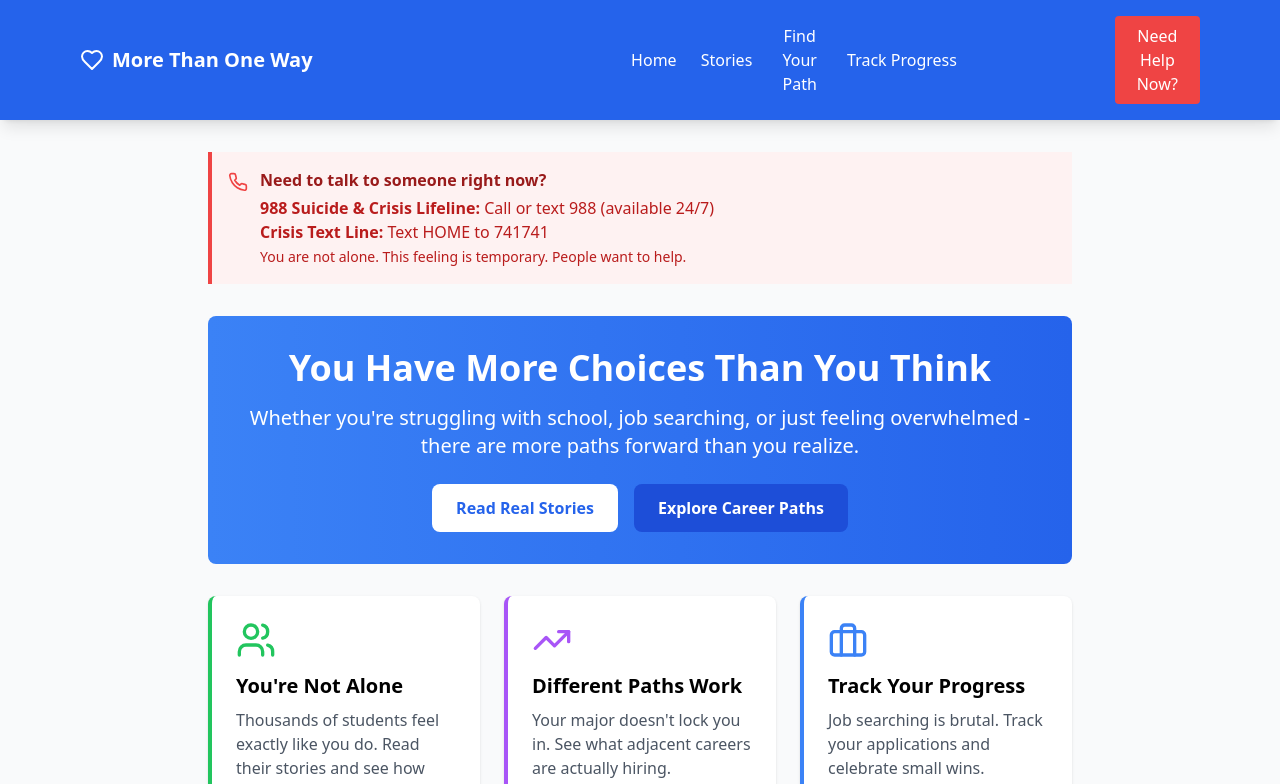
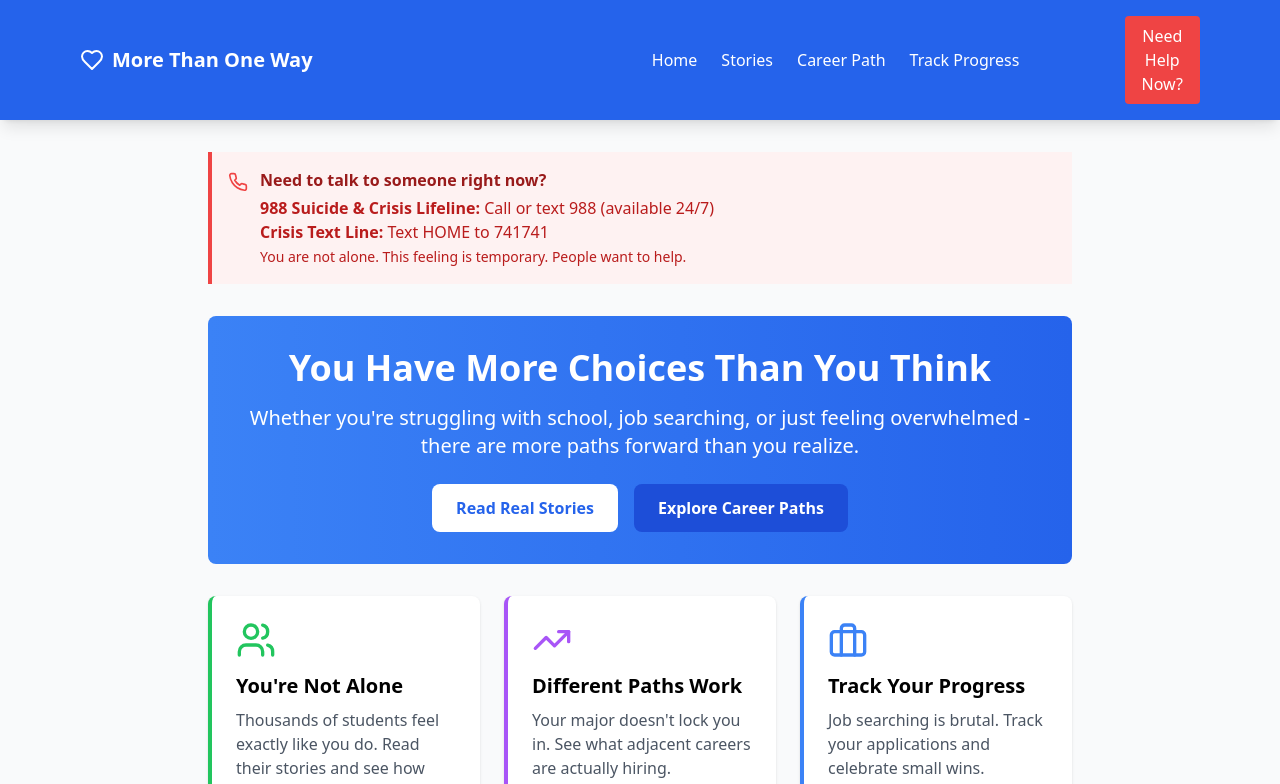
Before and after one commit to morethanoneway/morethanoneway, a React (Vite) app: page / in a window 1280 px wide. Shown: the top 784 px of the page. Built offline with nearby package versions, Linux system fonts and the light colour scheme.

Commit message:
Update App.jsx

```diff
--- a/src/App.jsx
+++ b/src/App.jsx
@@ -23,7 +23,7 @@ const NavBar = ({ currentPage, setCurrentPage, mobileMenuOpen, setMobileMenuOpen
         <div className="hidden md:flex space-x-6">
           <button onClick={() => setCurrentPage('home')} className="hover:text-blue-200">Home</button>
           <button onClick={() => setCurrentPage('stories')} className="hover:text-blue-200">Stories</button>
-          <button onClick={() => setCurrentPage('pivot')} className="hover:text-blue-200">Find Your Path</button>
+         <button onClick={() => setCurrentPage('pivot')} className="hover:text-blue-200 whitespace-nowrap">Career Path</button>
           <button onClick={() => { setCurrentPage('tracker'); setMobileMenuOpen(false); }} className="block w-full text-left hover:text-blue-200 py-2">Track Progress</button>
           <button onClick={() => setCurrentPage('crisis')} className="bg-red-500 px-4 py-2 rounded hover:bg-red-600">Need Help Now?</button>
         </div>
@@ -33,7 +33,7 @@ const NavBar = ({ currentPage, setCurrentPage, mobileMenuOpen, setMobileMenuOpen
         <div className="md:hidden pb-4 space-y-2">
           <button onClick={() => { setCurrentPage('home'); setMobileMenuOpen(false); }} className="block w-full text-left hover:text-blue-200 py-2">Home</button>
           <button onClick={() => { setCurrentPage('stories'); setMobileMenuOpen(false); }} className="block w-full text-left hover:text-blue-200 py-2">Stories</button>
-          <button onClick={() => { setCurrentPage('pivot'); setMobileMenuOpen(false); }} className="block w-full text-left hover:text-blue-200 py-2">Find Your Path</button>
+          <button onClick={() => { setCurrentPage('pivot'); setMobileMenuOpen(false); }} className="block w-full text-left hover:text-blue-200 py-2">Career Path</button>
           <button onClick={() => { setCurrentPage(''); setMobileMenuOpen(false); }} className="block w-full text-left hover:text-blue-200 py-2">Track Progress</button>
           <button onClick={() => { setCurrentPage('crisis'); setMobileMenuOpen(false); }} className="block w-full text-left bg-red-500 px-4 py-2 rounded hover:bg-red-600">Need Help Now?</button>
         </div>
```
